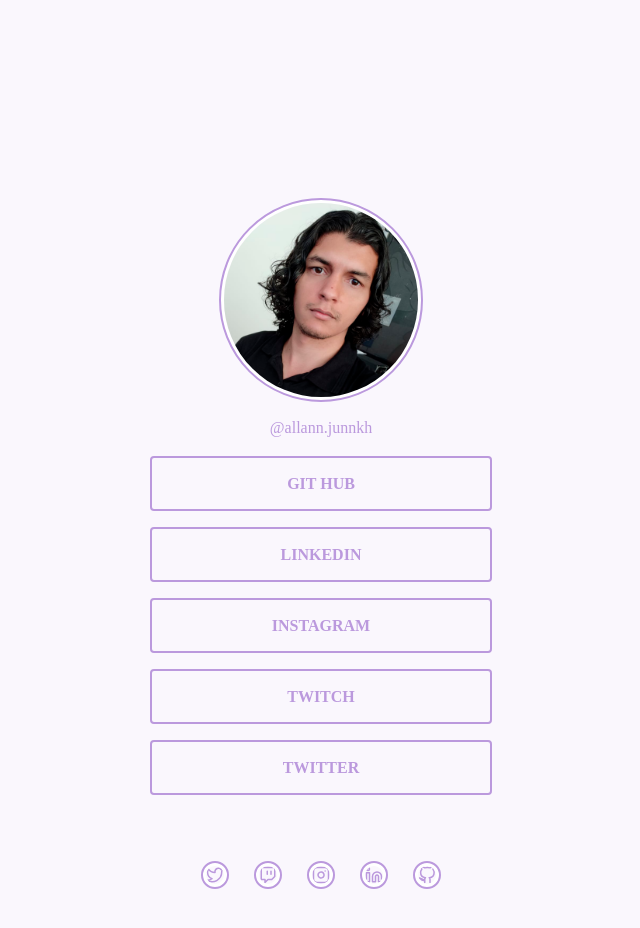
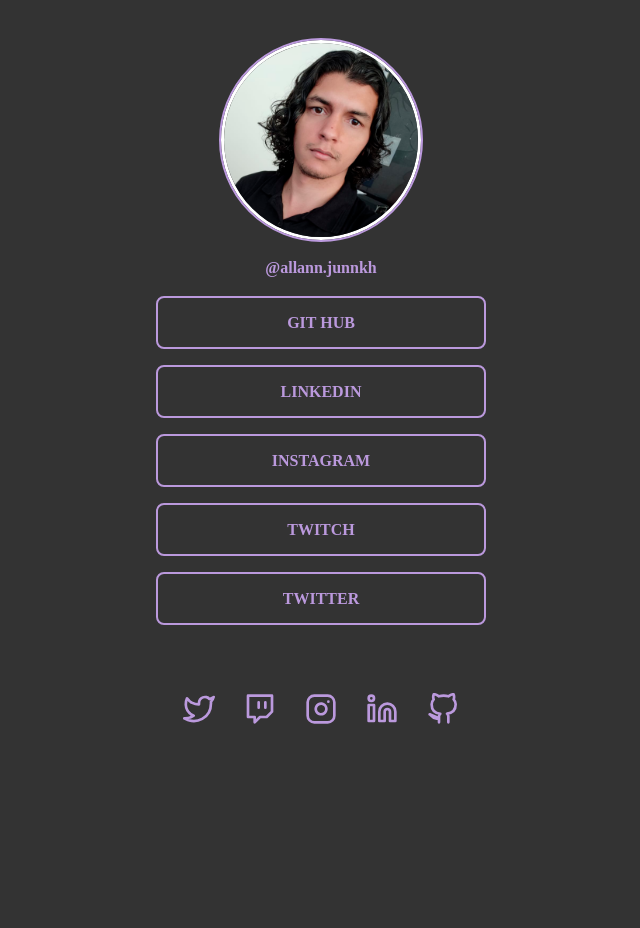
Before and after one commit to Alan-Junqueira/social-tree, a plain HTML site: page index.html in a window 1280 px wide. Shown: the whole page, without its empty margins (319-959 px from the left). After the commit the page ends 800 px from the top, so only its background shows below. Drawn offline with Linux system fonts and the light colour scheme.

Commit message:
style; change main bg color, add hover on buttons, change social links on footer

```diff
--- a/index.html
+++ b/index.html
@@ -9,7 +9,7 @@
   </head>
   <body>
     <div class="container">
-      <img src="./assets/Perfil Tree.png" alt="" />
+      <img class="outlined" src="./assets/Perfil Tree.png" alt="" />
       <p>@allann.junnkh</p>
       <button>
         <a target="”_blank”" href="https://github.com/Alan-Junqueira"
@@ -32,7 +32,8 @@
       <button>
         <a target="”_blank”" href="https://twitter.com/yaohuram">TWITTER</a>
       </button>
-      <ul>
+
+      <ul class="footer">
         <li>
           <a target="”_blank”" href="https://twitter.com/yaohuram"
             ><img src="./assets/twitter.svg" alt="" />
--- a/styles/styles.css
+++ b/styles/styles.css
@@ -13,14 +13,15 @@ a {
 }
 
 body {
-  background: var(--body-bg-color);
+  background: rgba(0, 0, 0, .8);
 }
 
 .container {
   display: flex;
   flex-direction: column;
   align-items: center;
-  margin-block: 20rem;
+  padding-top: 3.2rem;
+  justify-content: center;
 }
 
 @media (max-width: 768px) {
@@ -30,7 +31,7 @@ body {
   }
 }
 
-img {
+img.outlined {
   display: block;
   width: 20rem;
   height: 20rem;
@@ -45,7 +46,7 @@ p {
   font-weight: 300;
   font-size: 1.6rem;
   line-height: 2.4rem;
-  /* identical to box height */
+  font-weight: bold;
 
   text-align: center;
 
@@ -56,11 +57,20 @@ button {
   cursor: pointer;
 
   border: 2px solid var(--purple);
-  border-radius: 4px;
+  border-radius: 8px;
 
   background: inherit;
 
   margin-bottom: 1.6rem;
+  padding: 0;
+  overflow: hidden;
+  transition: all ease .3s;
+}
+
+button:hover, button a:hover {
+  border-color: rgb(100, 50, 100);
+  color: rgb(10, 20, 30);
+  background: var(--purple);
 }
 
 button a {
@@ -93,15 +103,27 @@ button a {
   }
 }
 
-ul {
+ul.footer {
   margin: 5.2rem 0 0 0;
   padding: 0;
   list-style: none;
   display: flex;
   gap: 2.9rem;
+  border: 0;
 }
 
-ul li img {
-  width: 2.4rem;
-  height: 2.4rem;
+ul.footer li {
+  width: 3.2rem;
+  height: 3.2rem;
+  border: 0;
 }
+
+ul.footer li a {
+  border: 0;
+}
+
+ul.footer li img {
+  width: 100%;
+  height: auto;
+  border: 0;
+}
```
